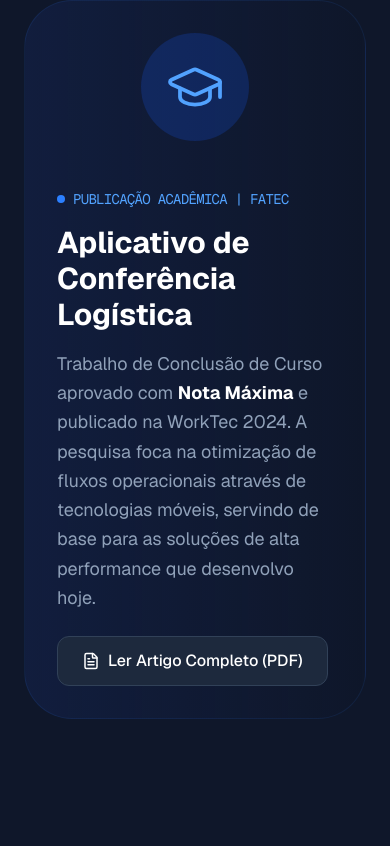
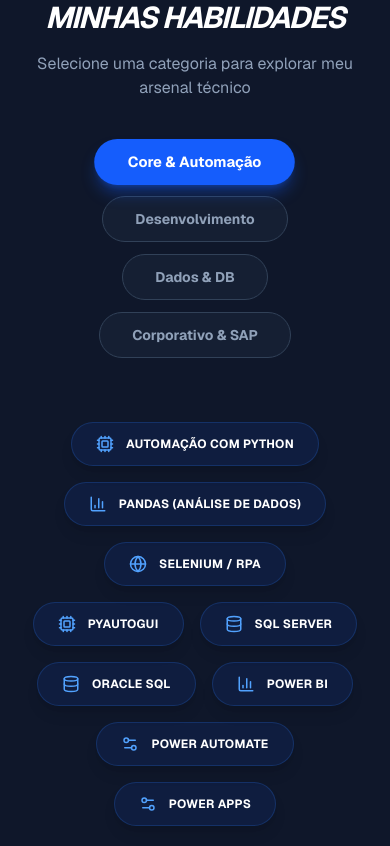
Before and after one commit to HigorFatec/portfolio-nextjs, a Next.js app: page / in a window 390 px wide. Shown: the part 5358-6204 px from the top of the page. Built offline with nearby package versions, Linux system fonts and the light colour scheme.

Commit message:
Adição de Curriculo

```diff
--- a/app/page.tsx
+++ b/app/page.tsx
@@ -13,8 +13,52 @@
   CheckCircle2,
   Smartphone,
   GraduationCap,
-  FileText
+  FileText,
+  Box,
+  Globe,
+  Settings2,
+  Terminal,
+  CodeIcon,
 } from "lucide-react";
+
+
+const coreSkills = [
+  { name: "Automação com Python", icon: <Cpu size={18} /> },
+  { name: "Pandas (Análise de Dados)", icon: <BarChart3 size={18} /> },
+  { name: "Selenium / RPA", icon: <Globe size={18} /> },
+  { name: "PyAutoGUI", icon: <Cpu size={18} /> },
+  { name: "SQL Server", icon: <Database size={18} /> },
+  { name: "Oracle SQL", icon: <Database size={18} /> },
+  { name: "Power BI", icon: <BarChart3 size={18} /> },
+  { name: "Power Automate", icon: <Settings2 size={18} /> },
+  { name: "Power Apps", icon: <Settings2 size={18} /> },
+];
+const devSkills = [
+  { name: "React / Next.js", icon: <LayoutDashboard size={18} /> },
+  { name: "PHP / Laravel", icon: <Code2 size={18} /> },
+  { name: "WordPress", icon: <CodeIcon size={18} /> },
+  { name: "Flutter / Dart", icon: <Smartphone size={18} /> },
+  { name: "Firebase (NoSQL)", icon: <Zap size={18} /> },
+];
+const databaseSkills = [
+  { name: "PostgreSQL", icon: <Database size={18} /> },
+  { name: "MySQL", icon: <Database size={18} /> },
+  { name: "Modelagem de Dados", icon: <Database size={18} /> },
+];
+const corporateSkills = [
+  { name: "SAP ABAP", icon: <Box size={18} /> },
+  { name: "Git / GitHub", icon: <Code2 size={18} /> },
+  { name: "Streamlit", icon: <LayoutDashboard size={18} /> },
+];
+const practices = [
+  { name: "Boas práticas de segurança em aplicações", icon: <CheckCircle2 size={18} /> },
+  { name: "Controle de acesso e permissões", icon: <CheckCircle2 size={18} /> },
+  { name: "Automação segura de processos", icon: <CheckCircle2 size={18} /> },
+];
+
+
+
+
 
 const roles = [
   "Analista de TI @ Grupo CargoPolo",
@@ -62,7 +106,17 @@
   }
 ];
 
+
+
+const Badge = ({ tech }: { tech: { name: string, icon: React.ReactNode } }) => (
+  <div className="flex items-center gap-3 bg-blue-600/10 hover:bg-blue-600/20 border border-blue-500/20 px-6 py-3 rounded-full text-white transition-all hover:-translate-y-1 cursor-default shadow-lg">
+    <span className="text-blue-400">{tech.icon}</span>
+    <span className="font-bold text-xs md:text-sm tracking-wide uppercase">{tech.name}</span>
+  </div>
+);
+
 export default function Home() {
+  const [activeTab, setActiveTab] = useState("core"); // Estado para as habilidades
   const [loaded, setLoaded] = useState(false);
   const [text, setText] = useState("");
   const [roleIndex, setRoleIndex] = useState(0);
@@ -204,6 +258,62 @@
         </div>
       </section>
 
+
+
+{/* SEÇÃO DE HABILIDADES COM NAVEGAÇÃO POR TABS */}
+      <section className="max-w-7xl mx-auto px-6 py-24 border-t border-slate-800/50">
+        <div className="text-center mb-16">
+          <h2 style={reveal(700)} className="text-3xl font-bold text-white mb-4 italic tracking-tighter uppercase">
+            Minhas Habilidades
+          </h2>
+          <p className="text-slate-400 mb-10">Selecione uma categoria para explorar meu arsenal técnico</p>
+
+          {/* BOTÕES DE NAVEGAÇÃO */}
+          <div className="flex flex-wrap justify-center gap-3 mb-16">
+            {[
+              { id: "core", label: "Core & Automação" },
+              { id: "dev", label: "Desenvolvimento" },
+              { id: "data", label: "Dados & DB" },
+              { id: "corp", label: "Corporativo & SAP" }
+            ].map((tab) => (
+              <button
+                key={tab.id}
+                onClick={() => setActiveTab(tab.id)}
+                className={`px-8 py-3 rounded-full font-bold text-sm transition-all ${
+                  activeTab === tab.id
+                  ? "bg-blue-600 text-white shadow-lg shadow-blue-600/40 scale-105"
+                  : "bg-slate-800/50 text-slate-400 hover:bg-slate-800 hover:text-white border border-slate-700"
+                }`}
+              >
+                {tab.label}
+              </button>
+            ))}
+          </div>
+        </div>
+
+        {/* ÁREA DE EXIBIÇÃO DINÂMICA */}
+        <div className="min-h-[200px]">
+          <div className="flex flex-wrap justify-center gap-4 max-w-5xl mx-auto animate-in fade-in zoom-in duration-500">
+            {activeTab === "core" && coreSkills.map((tech, i) => <Badge key={i} tech={tech} />)}
+            {activeTab === "dev" && devSkills.map((tech, i) => <Badge key={i} tech={tech} />)}
+            {activeTab === "data" && databaseSkills.map((tech, i) => <Badge key={i} tech={tech} />)}
+            {activeTab === "corp" && corporateSkills.map((tech, i) => <Badge key={i} tech={tech} />)}
+          </div>
+
+          {/* Dica extra: Práticas de Segurança aparecem em todas ou você pode criar uma aba pra elas */}
+          {activeTab === "corp" && (
+            <div className="mt-12 flex flex-wrap justify-center gap-4 border-t border-slate-800/50 pt-12">
+               <p className="w-full text-center text-xs text-slate-500 uppercase tracking-widest mb-4">Mindset de Segurança</p>
+               {practices.map((tech, i) => <Badge key={i} tech={tech} />)}
+            </div>
+          )}
+        </div>
+      </section>
+
+
+
+
+
 {/* ACADEMIC SECTION */}
       <section style={reveal(800)} className="max-w-7xl mx-auto px-6 py-24 border-t border-slate-800/50">
         <div className="bg-gradient-to-r from-blue-900/20 to-transparent p-8 md:p-12 rounded-[3rem] border border-blue-500/10 flex flex-col md:flex-row items-center gap-12">
```
